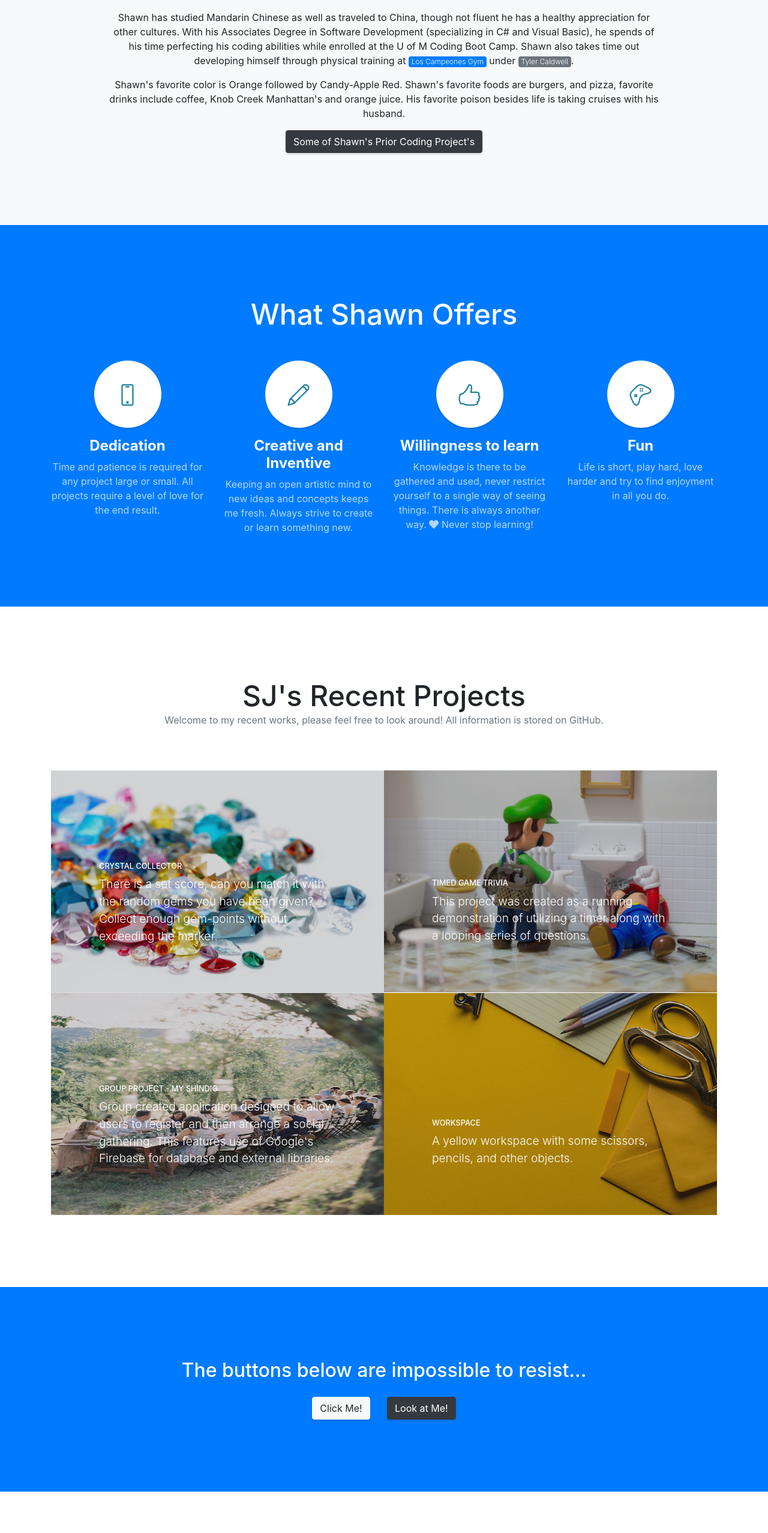
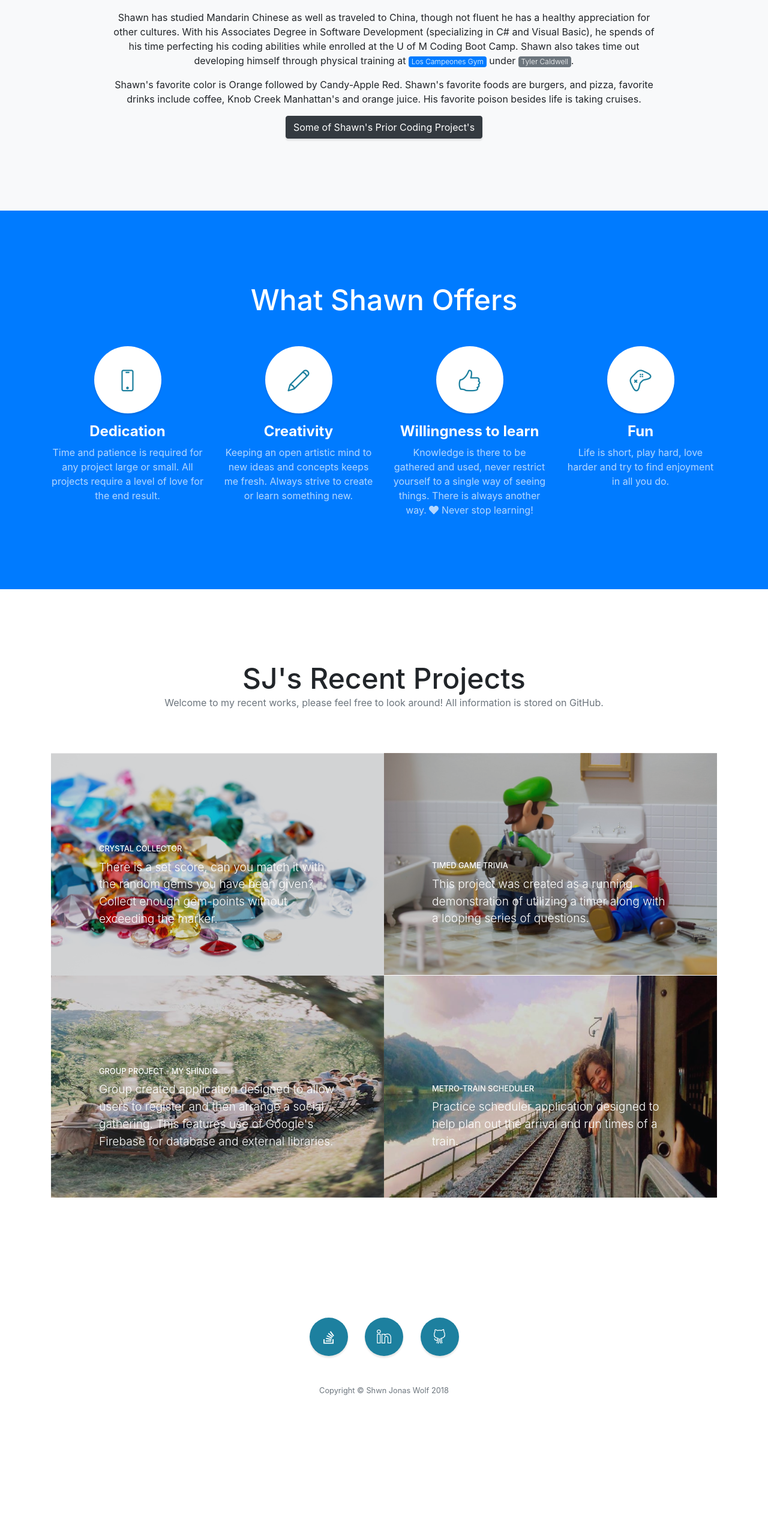
Before and after one commit to SWolfMN78/myPortfolioPrj, a website with bundled scripts: page index.html in a window 1280 px wide. Shown: the part 1085-3640 px from the top of the page at 60% size. After the commit the page ends 3493 px from the top, so only its background shows below. Built offline with nearby package versions, Linux system fonts and the light colour scheme.

Commit message:
updated the information.

```diff
--- a/index.html
+++ b/index.html
@@ -79,8 +79,7 @@
                         <a href="https://loscampeonesgym.com/" class="badge badge-primary font-weight-light" target="_blank">Los Campeones Gym</a> under
                         <a href="https://loscampeonesgym.com/trainer/tyler-caldwell/" class="badge badge-secondary font-weight-light" target="_blank">Tyler Caldwell</a>.
                     </p>
-                    <p class="text-justify text-center"> Shawn's favorite color is Orange followed by Candy-Apple Red. Shawn's favorite foods are burgers, and pizza, favorite drinks include coffee, Knob Creek Manhattan's and orange juice. His favorite poison besides life is taking cruises
-                        with his husband.
+                    <p class="text-justify text-center"> Shawn's favorite color is Orange followed by Candy-Apple Red. Shawn's favorite foods are burgers, and pizza, favorite drinks include coffee, Knob Creek Manhattan's and orange juice. His favorite poison besides life is taking cruises.
                     </p>
                 </div>
             </div>
@@ -112,7 +111,7 @@
               <i class="icon-pencil"></i>
             </span>
                     <h4>
-                        <strong>Creative and Inventive</strong>
+                        <strong>Creativity</strong>
                     </h4>
                     <p class="text-faded mb-0">Keeping an open artistic mind to new ideas and concepts keeps me fresh. Always strive to create or learn something new.</p>
                 </div>
@@ -184,14 +183,14 @@
                     </a>
                 </div>
                 <div class="col-lg-6">
-                    <a class="portfolio-item" href="#">
+                    <a class="portfolio-item" href="https://swolfmn78.github.io/trainScheduler/" target="_blank">
                         <span class="caption">
                 <span class="caption-content">
-                  <h2>Workspace</h2>
-                  <p class="mb-0">A yellow workspace with some scissors, pencils, and other objects.</p>
+                  <h2>Metro-Train Scheduler</h2>
+                  <p class="mb-0">Practice scheduler application designed to help plan out the arrival and run times of a train.</p>
                 </span>
                         </span>
-                        <img class="img-fluid" src="img/portfolio-4.jpg" alt="">
+                        <img class="img-fluid" src="img/Trainscheduler.jpg" alt="">
                     </a>
                 </div>
             </div>
@@ -199,13 +198,13 @@
     </section>
 
     <!-- Call to Action -->
-    <section class="content-section bg-primary text-white">
+    <!-- <section class="content-section bg-primary text-white">
         <div class="container text-center">
             <h2 class="mb-4">The buttons below are impossible to resist...</h2>
             <a href="#" class="btn btn-xl btn-light mr-4">Click Me!</a>
             <a href="#" class="btn btn-xl btn-dark">Look at Me!</a>
         </div>
-    </section>
+    </section> -->
 
     <!-- Footer -->
     <footer class="footer text-center">
```
Also changed, not shown: img/Trainscheduler.jpg (added).
